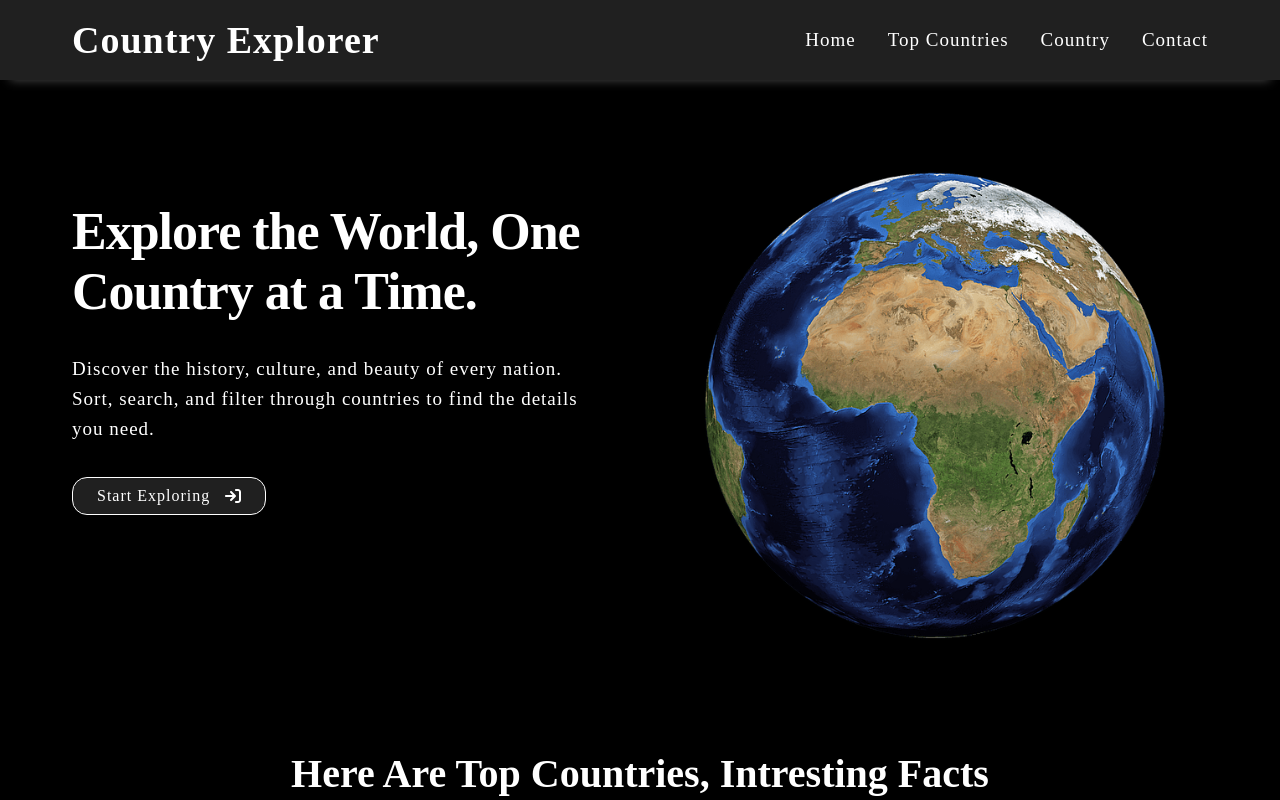
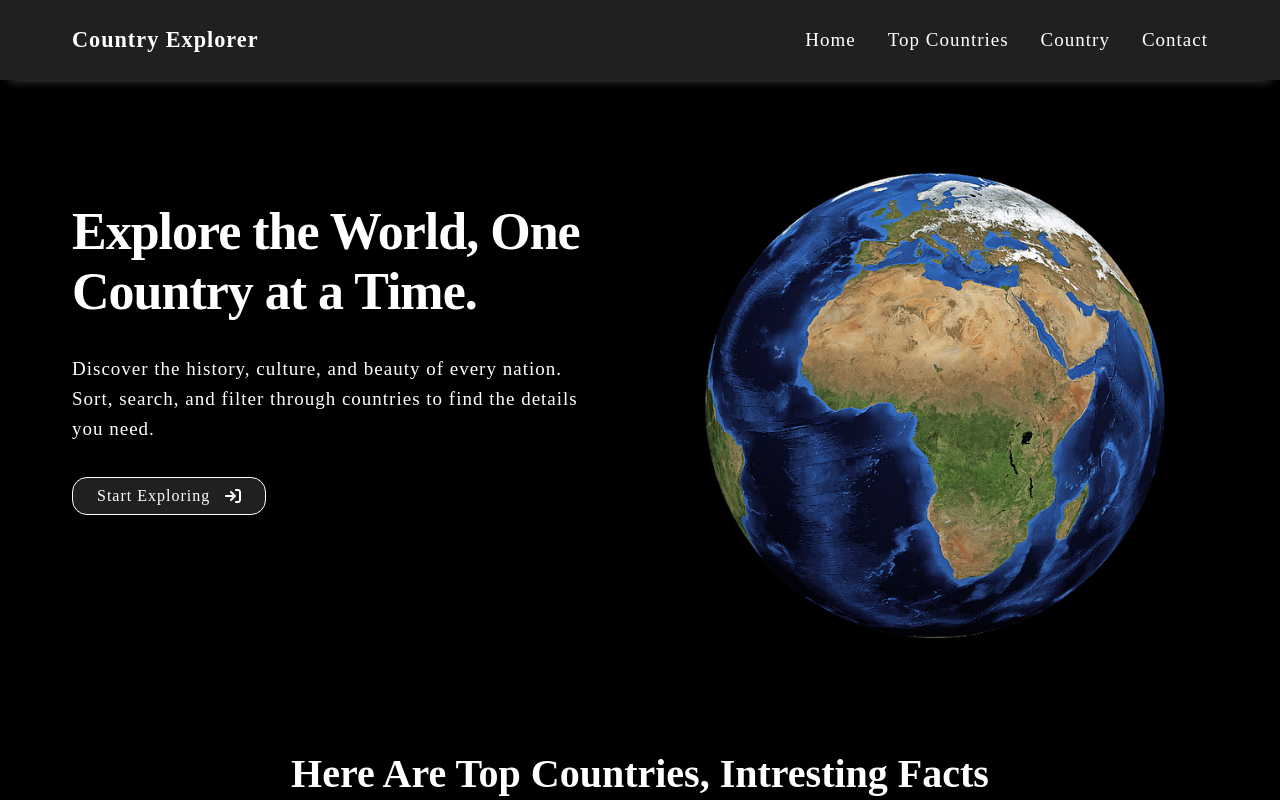
Before and after one commit to Itsarun01/Country-Explorer, a React (Vite) app: page / in a window 1280 px wide. Shown: the top 800 px of the page. Built offline with nearby package versions, Linux system fonts and the light colour scheme.

Commit message:
header minor change.

```diff
--- a/src/App.css
+++ b/src/App.css
@@ -123,6 +123,14 @@
 .search-filter-shadow{
   border: 1px solid rgba(255, 255, 255, 0.1);
   box-shadow: rgba(255, 255, 255, 0.3) 0px 10px 10px -10px;
+
+}
+
+
+.Logo{
+  font-size: 1rem;
+  font-weight: 700;
+  color: #fff;
 
 }
 
--- a/src/Components/UI/Header.jsx
+++ b/src/Components/UI/Header.jsx
@@ -16,7 +16,7 @@ const Header = () => {
           <div className="grid navbar-grid">
             <div className="Logo">
               <NavLink to="/">
-                <h1>Country Explorer</h1>
+                <h3>Country Explorer</h3>
               </NavLink>
             </div>
             <nav className={toggle ? "mob-nav" : "web-nav"}>
```
